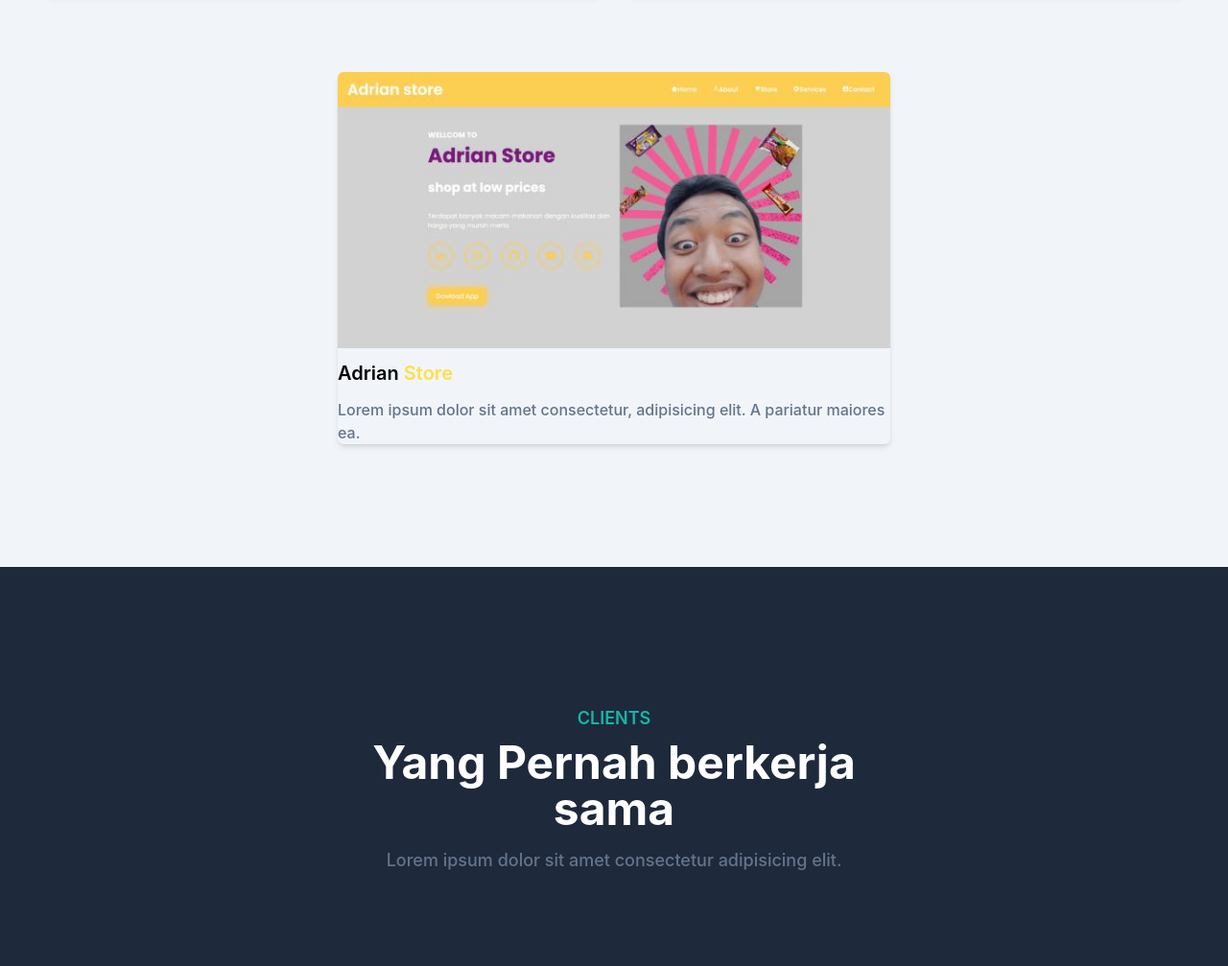
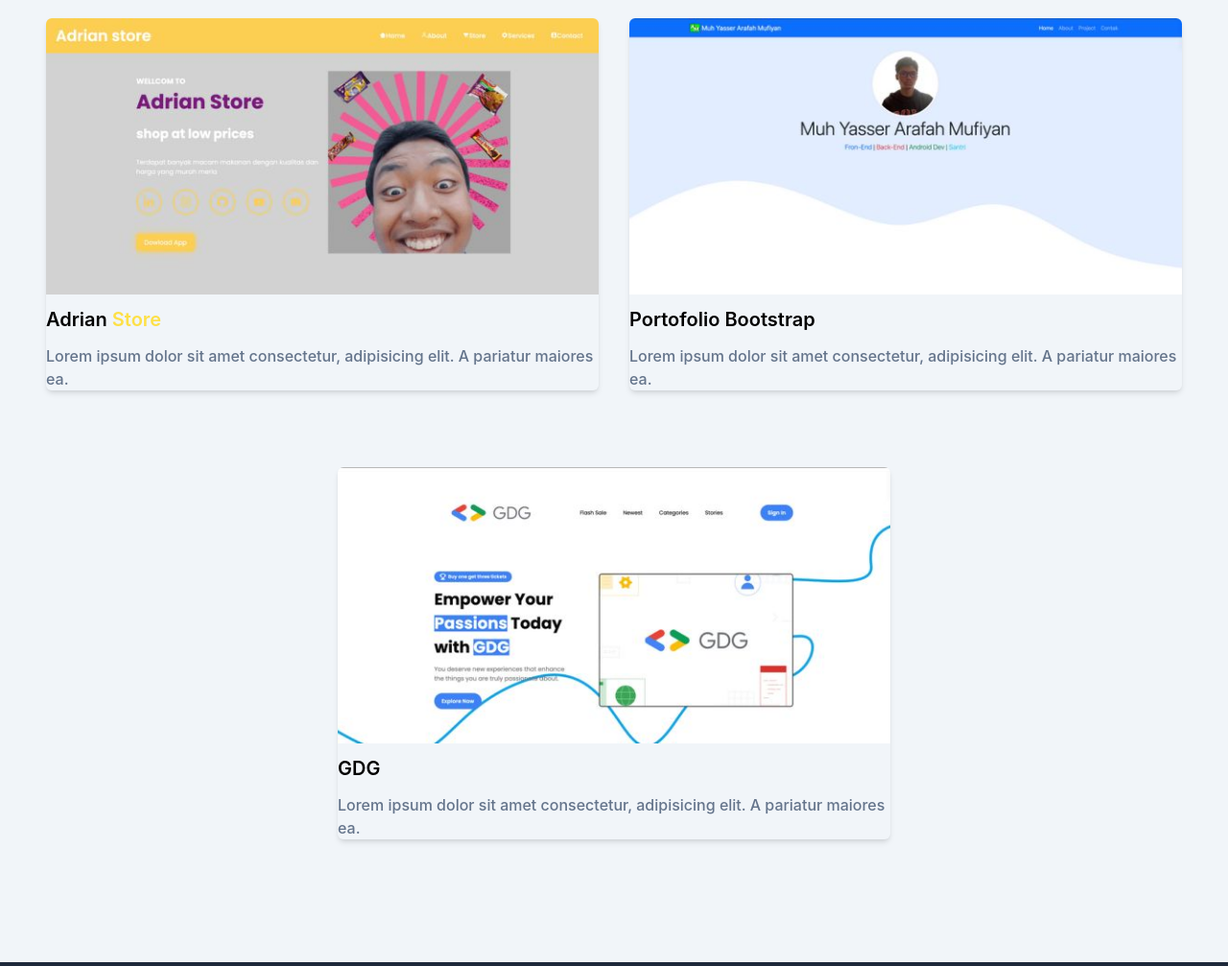
Before and after one commit to Yasserarafat1507/PortofolioTailwind.Github.io, a website: page public/index.html in a window 1280 px wide. Shown: the part 2873-3880 px from the top of the page at 96% size. Drawn offline with Linux system fonts and the light colour scheme.

Commit message:
second-commit

```diff
--- a/public/index.html
+++ b/public/index.html
@@ -142,7 +142,7 @@
                 <div class="max-w-xl mx-auto text-center mb-16">
                     <h4 class="font-semibold text-lg text-penting mb-2 uppercase">Portofolio</h4>
                     <h2 class="font-bold text-dark dark:text-white text-3xl mb-4 sm:text-4xl lg:text-5xl">Peroject Saya</h2>
-                    <p class="font-medium text-md text-text md:text-lg">Lorem ipsum dolor sit amet consectetur adipisicing elit. Quasi porro itaque ut natus necessitatibus suscipit aliquam tenetur expedita aut molestiae!</p>
+                    <p class="font-medium text-md text-text md:text-lg">Di sini terdapat kumpulan-kumpulan project</p>
                 </div>
             </div>
 
@@ -209,6 +209,26 @@
                         <p class="font-medium text-base text-text">Lorem ipsum dolor sit amet consectetur, adipisicing elit. A pariatur maiores ea.</p>
                     </div>
                 </div>
+
+                <!-- Portofolio Bootstrap -->
+                <div class="mb-12 p-4 md:w-1/2">
+                    <div class="rounded-md shadow-md overflow-hidden">
+                        <a href="https://yasserarafat1507.github.io/PortofolioBoostrap.Github.io/" target="_blank"><img src="img/portofolio/img8.jpg" alt="Al-Qur'anKU" width="w-full"></a>
+                        <h3 class="font-semibold text-xl text-darkmt-5 mb-3 mt-3 dark:text-white">Portofolio Bootstrap</h3>
+                        <p class="font-medium text-base text-text">Lorem ipsum dolor sit amet consectetur, adipisicing elit. A pariatur maiores ea.</p>
+                    </div>
+                </div>
+
+                <!-- Em -->
+                <div class="mb-12 p-4 md:w-1/2">
+                    <div class="rounded-md shadow-md overflow-hidden">
+                        <a href="https://yasserarafat1507.github.io/GDG.github.io/" target="_blank"><img src="img/portofolio/img9.jpg" alt="Al-Qur'anKU" width="w-full"></a>
+                        <h3 class="font-semibold text-xl text-darkmt-5 mb-3 mt-3 dark:text-white">GDG</h3>
+                        <p class="font-medium text-base text-text">Lorem ipsum dolor sit amet consectetur, adipisicing elit. A pariatur maiores ea.</p>
+                    </div>
+                </div>
+
+
             </div>
         </div>
     </section>
```
Also changed, not shown: public/css/output.css, public/img/portofolio/img8.jpg (added), public/img/portofolio/img9.jpg (added), 5 other files.
